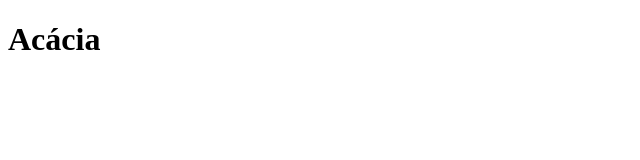
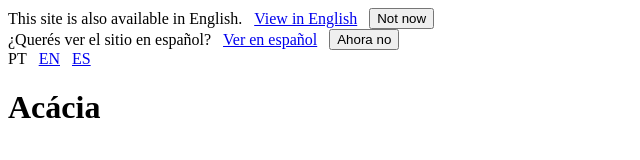
Before and after one commit to AndreyBarreto/acacia, an Astro site: page /pt in a window 1280 px wide. Shown: the whole page, without its empty margins (0-640 px from the left). Built offline with nearby package versions, Linux system fonts and the light colour scheme; Astro itself is replaced by a stand-in of ours.

Commit message:
feat: add language switcher and suggestion banner

```diff
--- /dev/null
+++ b/src/components/LanguageBanner.astro
@@ -0,0 +1,63 @@
+---
+import { locales, type Locale } from '../lib/i18n/locales';
+import { t } from '../lib/i18n/t';
+import { alternates, type PageRef } from '../lib/routes';
+
+export interface Props {
+  locale: Locale;
+  page: PageRef;
+}
+
+const { locale, page } = Astro.props;
+const urls = alternates(page);
+const suggestions = locales.filter((l) => l !== locale);
+---
+
+<!-- One hidden suggestion per other locale, each in its own language; the script shows the one
+     matching the browser language. It only suggests: no redirect, dismissal lasts the session. -->
+<div data-lang-banner data-page-lang={locale} hidden>
+  {suggestions.map((l) => (
+    <section data-suggest={l} lang={l} aria-label={t(l, 'common.langSuggest.aria')} hidden>
+      <p>{t(l, 'common.langSuggest.message')}</p>
+      <a href={urls[l]} hreflang={l}>
+        {t(l, 'common.langSuggest.accept')}
+      </a>
+      <button type="button" data-dismiss>
+        {t(l, 'common.langSuggest.dismiss')}
+      </button>
+    </section>
+  ))}
+</div>
+
+<script is:inline>
+  (function () {
+    const banner = document.querySelector('[data-lang-banner]');
+    if (!banner) return;
+    try {
+      if (sessionStorage.getItem('langSuggestDismissed')) return;
+    } catch {}
+    const wanted = (navigator.language || '').slice(0, 2).toLowerCase();
+    const section = banner.querySelector('[data-suggest="' + wanted + '"]');
+    if (!section) return;
+    banner.hidden = false;
+    section.hidden = false;
+    section.querySelector('[data-dismiss]').addEventListener('click', function () {
+      banner.hidden = true;
+      try {
+        sessionStorage.setItem('langSuggestDismissed', '1');
+      } catch {}
+    });
+  })();
+</script>
+
+<style>
+  section {
+    display: flex;
+    flex-wrap: wrap;
+    align-items: center;
+    gap: 0.75rem;
+  }
+  p {
+    margin: 0;
+  }
+</style>
--- /dev/null
+++ b/src/components/LanguageSwitcher.astro
@@ -0,0 +1,53 @@
+---
+import { locales, type Locale } from '../lib/i18n/locales';
+import { t } from '../lib/i18n/t';
+import { alternates, type PageRef } from '../lib/routes';
+
+export interface Props {
+  locale: Locale;
+  page: PageRef;
+}
+
+const { locale, page } = Astro.props;
+const urls = alternates(page);
+---
+
+<nav aria-label={t(locale, 'common.lang.switch.aria')}>
+  <ul>
+    {locales.map((l) => (
+      <li>
+        {l === locale ? (
+          <span
+            aria-current="page"
+            aria-label={t(locale, 'common.lang.current.aria', {
+              language: t(locale, `common.lang.name.${l}`),
+            })}
+          >
+            {t(locale, `common.lang.short.${l}`)}
+          </span>
+        ) : (
+          <a
+            href={urls[l]}
+            hreflang={l}
+            lang={l}
+            aria-label={t(locale, 'common.lang.switchTo.aria', {
+              language: t(locale, `common.lang.name.${l}`),
+            })}
+          >
+            {t(locale, `common.lang.short.${l}`)}
+          </a>
+        )}
+      </li>
+    ))}
+  </ul>
+</nav>
+
+<style>
+  ul {
+    display: flex;
+    gap: 0.75rem;
+    margin: 0;
+    padding: 0;
+    list-style: none;
+  }
+</style>
--- a/src/pages/[lang]/index.astro
+++ b/src/pages/[lang]/index.astro
@@ -1,6 +1,8 @@
 ---
 // Placeholder home, replaced by E10 (T27).
 import BaseLayout from '../../layouts/BaseLayout.astro';
+import LanguageBanner from '../../components/LanguageBanner.astro';
+import LanguageSwitcher from '../../components/LanguageSwitcher.astro';
 import { locales, type Locale } from '../../lib/i18n/locales';
 
 export function getStaticPaths() {
@@ -11,5 +13,7 @@ const locale = Astro.params.lang as Locale;
 ---
 
 <BaseLayout locale={locale} title="Acácia">
+  <LanguageBanner locale={locale} page={{ id: 'home' }} />
+  <LanguageSwitcher locale={locale} page={{ id: 'home' }} />
   <h1>Acácia</h1>
 </BaseLayout>
```
Also changed, not shown: tests/e2e/i18n.spec.ts (added, +91 -0 lines).
